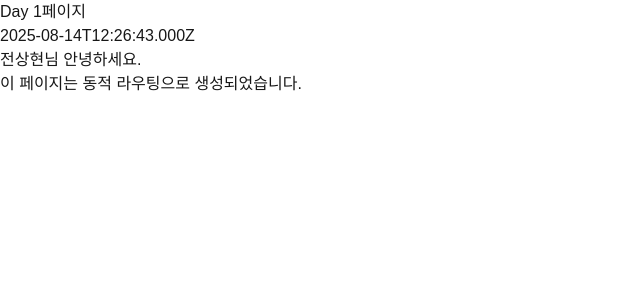
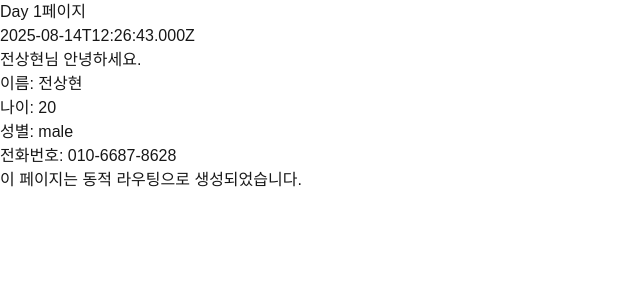
Before and after one commit to manlubo/next, a Next.js app: page /day3/1 in a window 1280 px wide. Shown: the top 300 px of the page, without its empty margins (0-640 px from the left). Built offline with nearby package versions, Linux system fonts and the light colour scheme.

Commit message:
라우트 구조 공부

```diff
--- /dev/null
+++ b/src/app/api/user/route.js
@@ -0,0 +1,13 @@
+const user = [
+  {name:"전상현", age:20, gender:"male", tel: "010-6687-8628"},
+  {name:"카리나", age:22, gender:"female", tel: "010-6687-3333"},
+  {name:"윈터", age:22, gender:"female", tel: "010-6687-2222"}
+]
+
+export async function GET(req) {
+  const { searchParams } = new URL(req.url);
+  const num = searchParams.get('mno');
+  return new Response(JSON.stringify(user[num - 1]), {
+    headers: { "Content-Type": "application/json" },
+  });
+}
--- a/src/app/day3/[mno]/page.js
+++ b/src/app/day3/[mno]/page.js
@@ -3,13 +3,18 @@ import axios from "axios";
 export default async function Page({params}){
   // const mno = await params.mno;
   const {mno} = await params;
+  const res = await axios.get("http://localhost:3001/api/ping")
+  const res1 = await axios.get(`http://localhost:3001/api/user?mno=${mno}`);
 
-  const res = await axios.get("http://localhost:3001/api/ping")
   return (
     <main>
       <h1>Day {mno}페이지</h1>
       <h2>{res.data.ts}</h2>
       <h2>{res.data.name}님 안녕하세요.</h2>
+      <h2>이름: {res1.data.name}</h2>
+      <h2>나이: {res1.data.age}</h2>
+      <h2>성별: {res1.data.gender}</h2>
+      <h2>전화번호: {res1.data.tel}</h2>
       <p>이 페이지는 동적 라우팅으로 생성되었습니다.</p>
     </main>
   )
```
Also changed, not shown: 1 other file (tests, documents, lock files or other folders).
